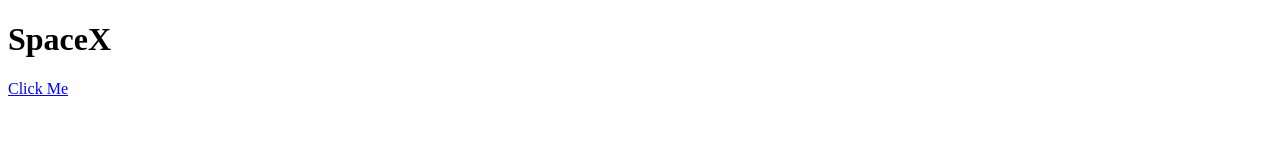
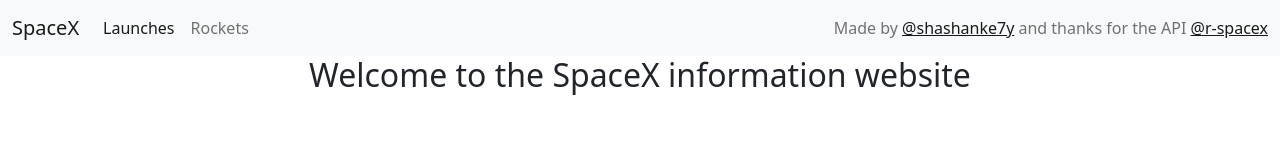
Before and after one commit to listentothefrog/spacex-api-website, a plain HTML site: page index.html in a window 1280 px wide. Drawn offline with nearby package versions, Linux system fonts and the light colour scheme.

Commit message:
Added navbar and titles

```diff
--- a/index.html
+++ b/index.html
@@ -4,13 +4,35 @@
     <meta charset="UTF-8">
     <meta http-equiv="X-UA-Compatible" content="IE=edge">
     <meta name="viewport" content="width=device-width, initial-scale=1.0">
-    <link rel="stylesheet" href="./css/skeleton.css">
+    <link href="https://cdn.jsdelivr.net/npm/bootstrap@5.0.0-beta2/dist/css/bootstrap.min.css" rel="stylesheet" integrity="sha384-BmbxuPwQa2lc/FVzBcNJ7UAyJxM6wuqIj61tLrc4wSX0szH/Ev+nYRRuWlolflfl" crossorigin="anonymous">
     <link rel="shortcut icon" href="favicon.png">
     <title>SpaceX</title>
 </head>
 <body>
-    <h1>SpaceX</h1>
-    <a class="button" href="#">Click Me</a>
+      <nav class="navbar navbar-expand-lg navbar-light bg-light">
+        <div class="container-fluid">
+          <a class="navbar-brand" href="#">SpaceX</a>
+          <button class="navbar-toggler" type="button" data-bs-toggle="collapse" data-bs-target="#navbarText" aria-controls="navbarText" aria-expanded="false" aria-label="Toggle navigation">
+            <span class="navbar-toggler-icon"></span>
+          </button>
+          <div class="collapse navbar-collapse" id="navbarText">
+            <ul class="navbar-nav me-auto mb-2 mb-lg-0">
+              <li class="nav-item">
+                <a class="nav-link active" aria-current="page" href="#">Launches</a>
+              </li>
+              <li class="nav-item">
+                <a class="nav-link" href="#">Rockets</a>
+              </li>
+            </ul>
+            <span class="navbar-text">
+              Made by <a target="_blank" href="https://github.com/shashanke7y">@shashanke7y</a> and thanks for the API <a target="_blank" href="https://github.com/r-spacex/SpaceX-API">@r-spacex</a>
+            </span>
+          </div>
+        </div>
+      </nav>
+    <h3 class="fs-2 text-center">Welcome to the SpaceX information website</h3>
+    <script src="https://cdn.jsdelivr.net/npm/@popperjs/core@2.6.0/dist/umd/popper.min.js" integrity="sha384-KsvD1yqQ1/1+IA7gi3P0tyJcT3vR+NdBTt13hSJ2lnve8agRGXTTyNaBYmCR/Nwi" crossorigin="anonymous"></script>
+    <script src="https://cdn.jsdelivr.net/npm/bootstrap@5.0.0-beta2/dist/js/bootstrap.min.js" integrity="sha384-nsg8ua9HAw1y0W1btsyWgBklPnCUAFLuTMS2G72MMONqmOymq585AcH49TLBQObG" crossorigin="anonymous"></script>
     <script src="./launch.js"></script>
 </body>
 </html>
```
